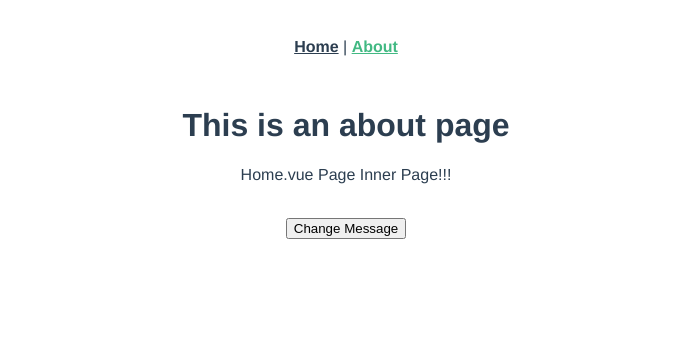
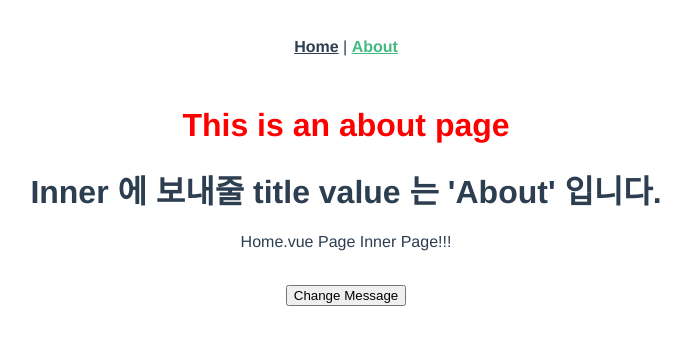
Before and after one commit to baekcm/vue-app-pj, a Vue app: page /about in a window 1280 px wide. Shown: the top 344 px of the page, without its empty margins (294-985 px from the left). Built offline with nearby package versions, Linux system fonts and the light colour scheme.

Commit message:
2020.09.02
file insert and updated

```diff
--- a/src/components/Inner.vue
+++ b/src/components/Inner.vue
@@ -1,5 +1,6 @@
 <template>
     <div>
+        <h1>{{ title }}</h1>
         <p>{{ innerText }}</p>
         <br>
         <button @click="changeMessage">Change Message</button>
@@ -8,6 +9,29 @@
 
 <script>
     export default {
+        //--- 공통으로 사용할 component 의 특정 항목에 대해서만 값을 다르게 받아서 출력하고자 할 때.
+        //--- 예를 들어, 현재 Inner.vue 파일은 Home.vue 파일과 About.vue 파일에서 같이 사용하고 있다.
+        //--- 이때, Home.vue, About.vue 파일에서 보내주는 값을 통해 Inner.vue component 에서 출력을
+        //--- 각 각 달리해야 할 경우 props 를 사용한다.
+        //--- 하지만, 대부분의 경우에서는 아래와 같이 props 를 사용하지는 않는다.
+        //props : ['title'],
+        props: {
+            //--- 원하는 props 명을 적어주고, object 값을 갖게 한다.
+            //--- 그 후 type 을 설정할 수 있다.
+            //--- 받는 props 가 어떤 type 인지 기술해준다.
+            //--- String, Number, Object 등의 여러가지 type 이 있다.
+            //--- String 을 기술할 경우 다른 type 은 받지 않는다.
+            //--- required 를 설정할 수 있다. 'true' 인 경우 무조건 항상 보내줘야 한다. 안보낼 시 에러 발생.
+            //--- props 는 다중으로 보낼 수 있다. title 하위에 title 과 같은 object 형식으로 기술.
+            //--- 만약, props 에서 객체명 title 을 받게 되면, props 의 객체명을 다른 곳에서 사용하면 안된다.
+            //--- 마지막으로 받은 props 는 해당 component 에서 변경하면 안된다.
+            title: {
+                type: String,
+                //--- title 을 보내주지 않을 경우 기본 값을 보여주고 싶을 때 default 를 사용한다.
+                default: 'default title',
+                required: true
+            }
+        },
         data() {
             return {
                 innerText: 'Home.vue Page Inner Page!!!'
--- a/src/views/About.vue
+++ b/src/views/About.vue
@@ -1,10 +1,27 @@
+<!--
+    views 폴더는 보통 페이지 component 이다.
+    이 안에서 잘게 쪼개고 싶은 경우에는 components 폴더에 넣는다.
+-->
+
+<!--
+    template 안에는 html tag 가 들어간다.
+    Vue Component 는 제일 위에 하나의 tag 가 먼저 존재해야 한다.
+-->
 <template>
   <div class="about">
     <h1>This is an about page</h1>
-    <AboutInner />
+    <AboutInner title="Inner 에 보내줄 title value 는 'About' 입니다." />
+    <!-- 아래와 같이 title 값을 보내지 않는 경우 Inner.vue 파일의 default 옵션에 의해 기본값을 출력 -->
+    <!-- <AboutInner /> -->
+
+    <!-- String type 이 아닌 number 를 보내려고 한다면 -->
+    <!-- <AboutInner title="5" /> 이 방식은 string "5" 가 되므로 아래와 같이 한다. -->
+    <!-- <AboutInner :title="title" /> data 에 title 을 활용해서 number 값을 보낸다. -->
   </div>
 </template>
 
+<!-- script export default 안에는 options 들이 들어간다. -->
+<!-- data, method, computed, watch 등... -->
 <!--
   Inner.vue component 를 재사용 가능하게 만들었으므로,
   About.vue 에서도 Home.vue 와 같이 사용할 수 있다.
@@ -18,8 +35,20 @@ export default {
     },
     data() {
         return {
-            message : 'Vue Cli 를 통해 Single File Component 재 작성 테스트'
+            message : 'Vue Cli 를 통해 Single File Component 재 작성 테스트',
+            title: 5
         }
     }
 }
 </script>
+
+<!--
+    html style 이 들어간다.
+    scoped 를 넣어줘야지만 css code 가 template 에 있는 html 에만 적용이 된다.
+    scoped 를 넣지 않을 경우 application 전체에 적용되기때문에 대부분 넣어준다.
+-->
+<style scoped>
+    h1 {
+        color: red;
+    }
+</style>
--- a/src/views/Home.vue
+++ b/src/views/Home.vue
@@ -11,7 +11,7 @@
     <div>
         <h1>Single File Component</h1>
         <p>{{ message }}</p>
-        <HomeInner />
+        <HomeInner title="Inner 에 보내줄 title value 는 'Home' 입니다." />
     </div>
 </template>
 
```
